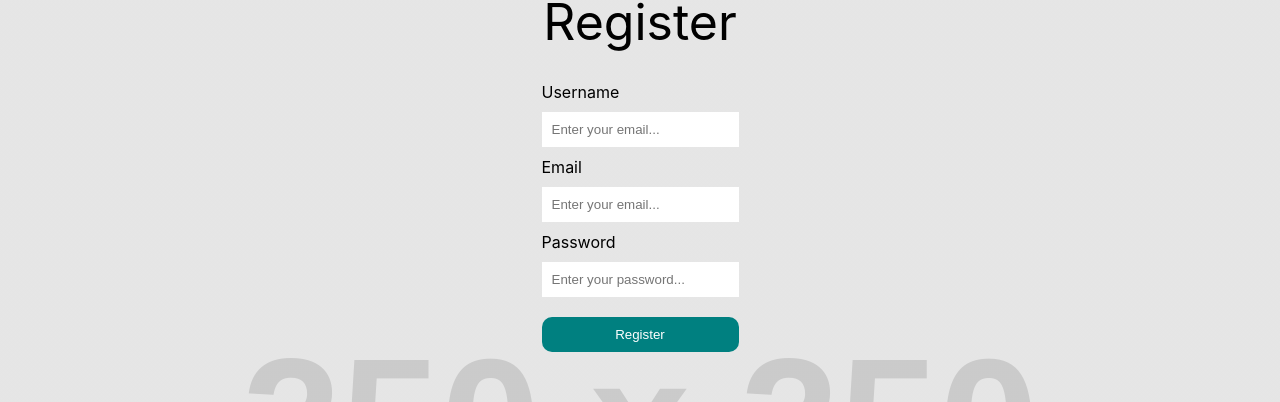
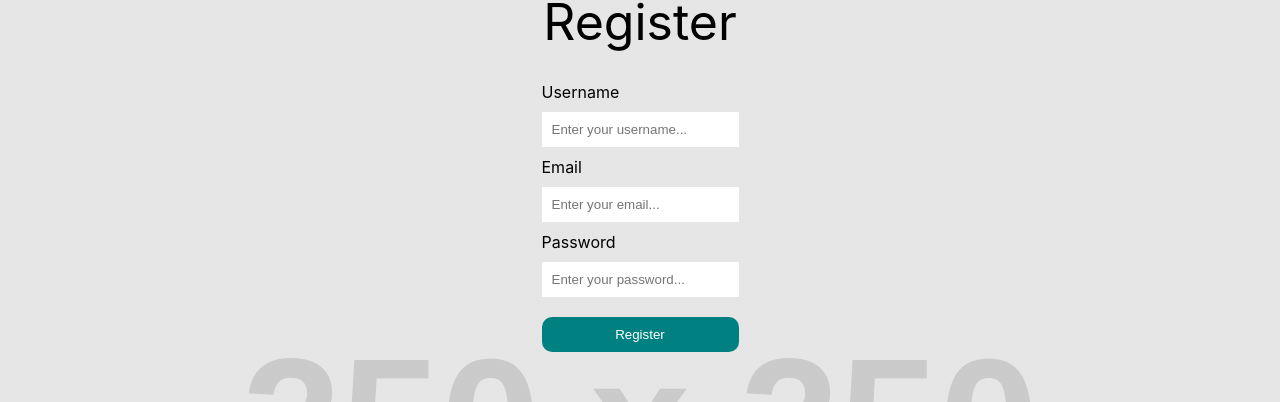
Before and after one commit to BennetWilson/drip-coffee-blog, a React (Create React App) app in the folder client/: page /register in a window 1280 px wide. Shown: the part 253-655 px from the top of the page. Built offline with nearby package versions, Linux system fonts and the light colour scheme; a web font is replaced by a local one.

Commit message:
added client->pages->register update

```diff
--- a/client/src/pages/register/Register.jsx
+++ b/client/src/pages/register/Register.jsx
@@ -1,24 +1,73 @@
 import "./register.css";
 import { Link } from "react-router-dom";
+import React, { useState } from 'react';
+import { ADD_USER } from '../../utils/mutations';
+import Auth from '../../utils/auth';
+import { useMutation } from '@apollo/client';
 
-export default function Login() {
+
+
+const Signup = () => {
+    const [formState, setFormState] = useState({
+        username: '',
+        email: '',
+        password: '',
+      });
+      const [addUser, { error, data }] = useMutation(ADD_USER);
+
+      const handleChange = (event) => {
+        const { name, value } = event.target;
+
+        setFormState({
+          ...formState,
+          [name]: value,
+        });
+      };
+
+      const handleFormSubmit = async (event) => {
+        event.preventDefault();
+        console.log(formState);
+
+        try {
+          const { data } = await addUser({
+            variables: { ...formState },
+          });
+
+          Auth.login(data.addUser.token);
+        } catch (e) {
+          console.error(e);
+        }
+      };
+
     return (
     <div className="register">
         <span className="registerTitle">Register</span>
-       <form className="registerForm">
+
+       <form className="registerForm" onSubmit={handleFormSubmit}>
            <label> Username</label>
-           <input type="text" className="registerInput" placeholder="Enter your email..."/>
+
+           <input type="text" name='username' className="registerInput" placeholder="Enter your username..." value={formState.name} onChange={handleChange}/>
+
            <label> Email</label>
-           <input type="text" className="registerInput" placeholder="Enter your email..."/>
+           <input type="email" name='email' className="registerInput" placeholder="Enter your email..." value={formState.email} onChange={handleChange}/>
 
            <label >Password</label>
-           <input type="password" className="registerInput" placeholder="Enter your password..."/>
-           <button className="registerButton">Register</button>
+           <input type="password" className="registerInput" placeholder="Enter your password..." name="password" value={formState.password} onChange={handleChange}/>
+
+           <button className="registerButton" style={{ cursor: 'pointer' }} type="submit" >Register</button>
        </form>
        <button className="registerLoginButton">
         <Link className="link" to="/login">Login</Link>
        </button>
+       {/* {error && (
+        <div className="registerForm">
+          {error.message}
+        </div>
+      )} */}
+    </div>
 
-    </div>
+
     )
-}
+};
+
+export default Signup;
```
